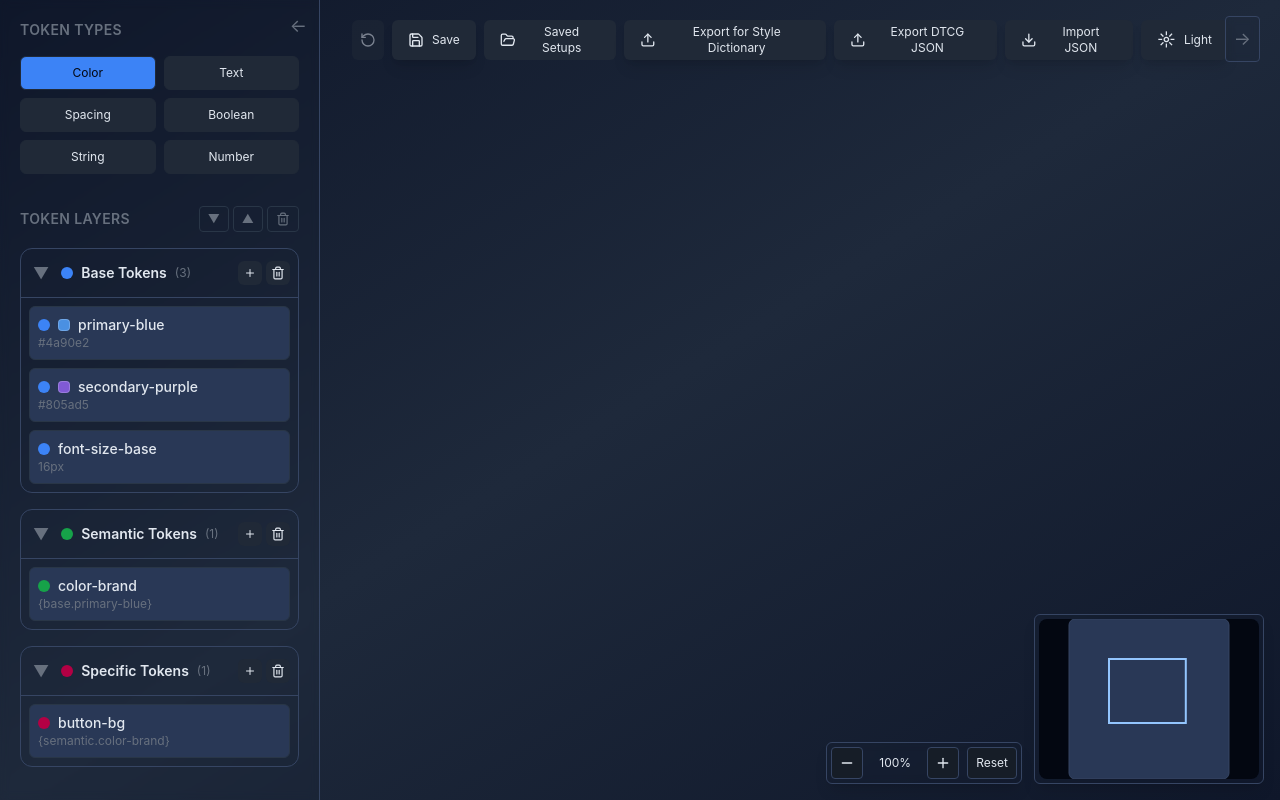
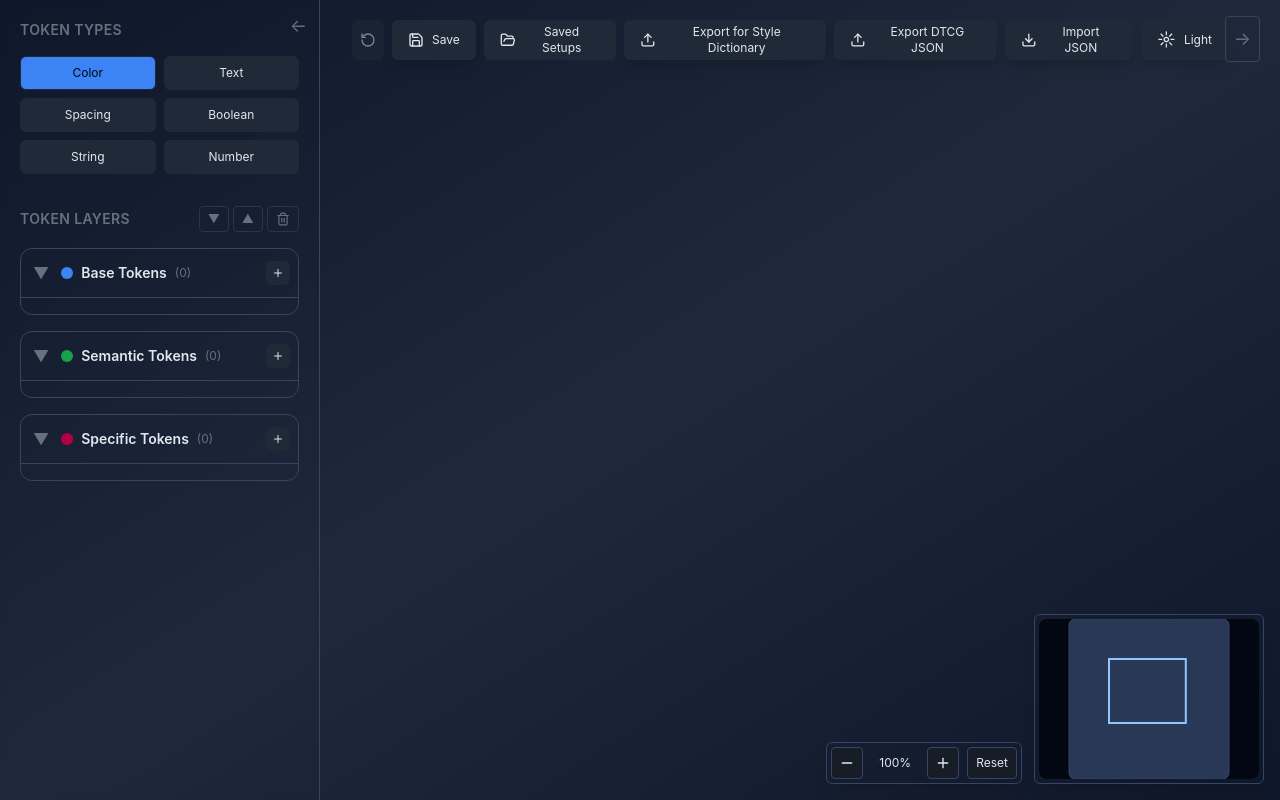
Before and after one commit to m-milde/design-tokens-manager, a React (Vite) app: page / in a window 1280 px wide. Built offline with nearby package versions, Linux system fonts and the light colour scheme.

Commit message:
Remove predefined tokens

```diff
--- a/client/pages/Index.tsx
+++ b/client/pages/Index.tsx
@@ -137,7 +137,7 @@ const NodeBubble: React.FC<NodeBubbleProps> = ({
   return (
     <div
       ref={nodeRef}
-      className={`absolute min-w-[150px] max-w-[200px] dtm-bg-secondary/10 backdrop-blur-xl border-2 rounded-2xl p-4 cursor-move select-none shadow-lg hover:shadow-xl z-20 ${
+      className={`absolute min-w-[150px] max-w-[200px] dtm-bg-secondary/10 backdrop-blur-xl border-2 rounded-md p-2 cursor-move select-none shadow-lg hover:shadow-xl z-20 ${
         isDragging ? "transition-none" : ""
       } ${
         isSelected
@@ -657,56 +657,56 @@ export default function Index() {
   const [isManageModalOpen, setIsManageModalOpen] = useState(false);
 
   // Sample data
-  useEffect(() => {
-    const sampleTokens = [
-      {
-        id: "token_1",
-        name: "primary-blue",
-        value: "#4a90e2",
-        type: "color" as const,
-        layer: "base" as const,
-      },
-      {
-        id: "token_2",
-        name: "secondary-purple",
-        value: "#805ad5",
-        type: "color" as const,
-        layer: "base" as const,
-      },
-      {
-        id: "token_3",
-        name: "font-size-base",
-        value: "16px",
-        type: "text" as const,
-        layer: "base" as const,
-      },
-      {
-        id: "token_4",
-        name: "color-brand",
-        value: "{base.primary-blue}",
-        type: "color" as const,
-        layer: "semantic" as const,
-      },
-      {
-        id: "token_5",
-        name: "button-bg",
-        value: "{semantic.color-brand}",
-        type: "color" as const,
-        layer: "specific" as const,
-      },
-    ];
-
-    const tokenGroups = sampleTokens.reduce(
-      (acc, token) => {
-        acc[token.layer] = acc[token.layer] || [];
-        acc[token.layer].push(token);
-        return acc;
-      },
-      {} as { [key: string]: Token[] },
-    );
-
-    setTokens(tokenGroups);
-  }, []);
+  // useEffect(() => {
+  //   const sampleTokens = [
+  //     {
+  //       id: "token_1",
+  //       name: "primary-blue",
+  //       value: "#4a90e2",
+  //       type: "color" as const,
+  //       layer: "base" as const,
+  //     },
+  //     {
+  //       id: "token_2",
+  //       name: "secondary-purple",
+  //       value: "#805ad5",
+  //       type: "color" as const,
+  //       layer: "base" as const,
+  //     },
+  //     {
+  //       id: "token_3",
+  //       name: "font-size-base",
+  //       value: "16px",
+  //       type: "text" as const,
+  //       layer: "base" as const,
+  //     },
+  //     {
+  //       id: "token_4",
+  //       name: "color-brand",
+  //       value: "{base.primary-blue}",
+  //       type: "color" as const,
+  //       layer: "semantic" as const,
+  //     },
+  //     {
+  //       id: "token_5",
+  //       name: "button-bg",
+  //       value: "{semantic.color-brand}",
+  //       type: "color" as const,
+  //       layer: "specific" as const,
+  //     },
+  //   ];
+
+  //   const tokenGroups = sampleTokens.reduce(
+  //     (acc, token) => {
+  //       acc[token.layer] = acc[token.layer] || [];
+  //       acc[token.layer].push(token);
+  //       return acc;
+  //     },
+  //     {} as { [key: string]: Token[] },
+  //   );
+
+  //   setTokens(tokenGroups);
+  // }, []);
 
   // Canvas dragging
   const handleCanvasMouseDown = (e: React.MouseEvent) => {
@@ -1864,7 +1864,7 @@ export default function Index() {
                 {tokenGroups.map((group) => (
                   <div
                     key={group.id}
-                    className="dtm-bg-tertiary/30 border dtm-border-primary rounded-xl overflow-hidden"
+                    className="dtm-bg-tertiary/30 border dtm-border-primary rounded-md overflow-hidden"
                   >
                     {/* Group Header */}
                     <div className="p-2 dtm-bg-tertiary/50 border-b dtm-border-primary">
```
